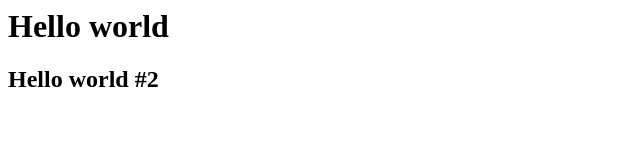
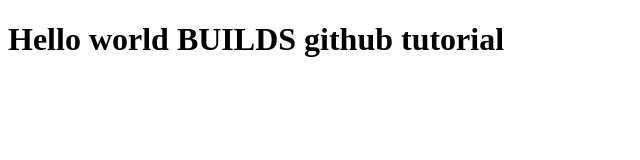
Before and after one commit to huyqle3/SimpleGithubIOTutorial, a plain HTML site: page index.html in a window 1280 px wide. Shown: the whole page, without its empty margins (0-640 px from the left). Drawn offline with Linux system fonts and the light colour scheme.

Commit message:
Update index.html

```diff
--- a/index.html
+++ b/index.html
@@ -1,6 +1,8 @@
-<!DOCTYPE>
-<h1>Hello world</h1>
+<!DOCTYPE html>
+<html>
 
-<h2>Hello world #2</h2>
+<body>
+  <h1>Hello world BUILDS github tutorial</h1>
 
+</body>
 </html>
```
